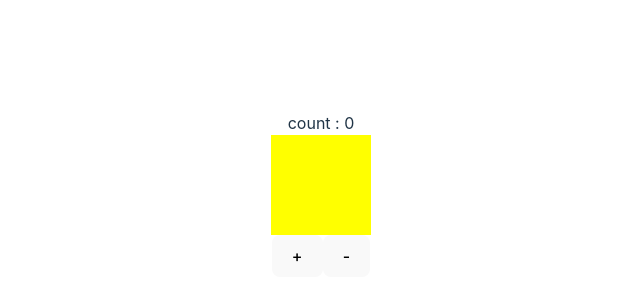
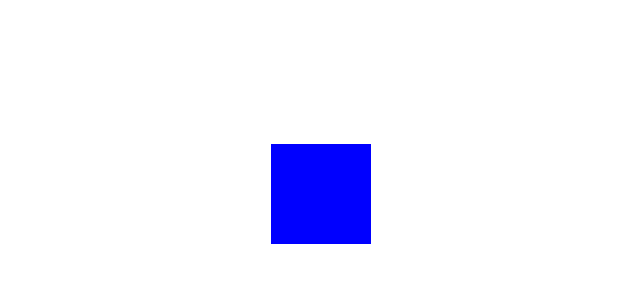
Before and after one commit to calixlock/PJ_vue, a Vue app in the folder 9diin/vue-basic/: page / in a window 1280 px wide. Shown: the part 206-506 px from the top of the page, without its empty margins (319-959 px from the left). Built offline with nearby package versions, Linux system fonts and the light colour scheme.

Commit message:
apply v-show

```diff
--- a/9diin/vue-basic/src/App.vue
+++ b/9diin/vue-basic/src/App.vue
@@ -1,11 +1,10 @@
 <template>
   <div>
-    <div>count : {{ count }}</div>
-    <div v-if="count % 2 == 0 && count != 0" class="red"></div>
-    <div v-else-if="count % 2 != 0 && count != 0" class="blue"></div>
-    <div v-else class="yellow"></div>
-    <button @click="add">+</button>
-    <button @click="minus">-</button>
+    <!-- v-show : 항상 렌더링 되어 DOM에 남아있다 / display css속성만 전환됨 -->
+    <div v-show="isVisible" class="red"></div>
+    <div v-show="!isVisible" class="blue"></div>
+    <!-- v-if : 조건이 만족 할때만 렌더링 된다 -->
+    <div v-if="isVisible" class="yellow"></div>
   </div>
 </template>
 
@@ -13,18 +12,10 @@
 export default {
   data() {
     return {
-      isVisible: true,
-      count: 0,
+      isVisible: false,
     };
   },
-  methods: {
-    add() {
-      this.count++;
-    },
-    minus() {
-      this.count--;
-    },
-  },
+  methods: {},
 };
 </script>
 
```
